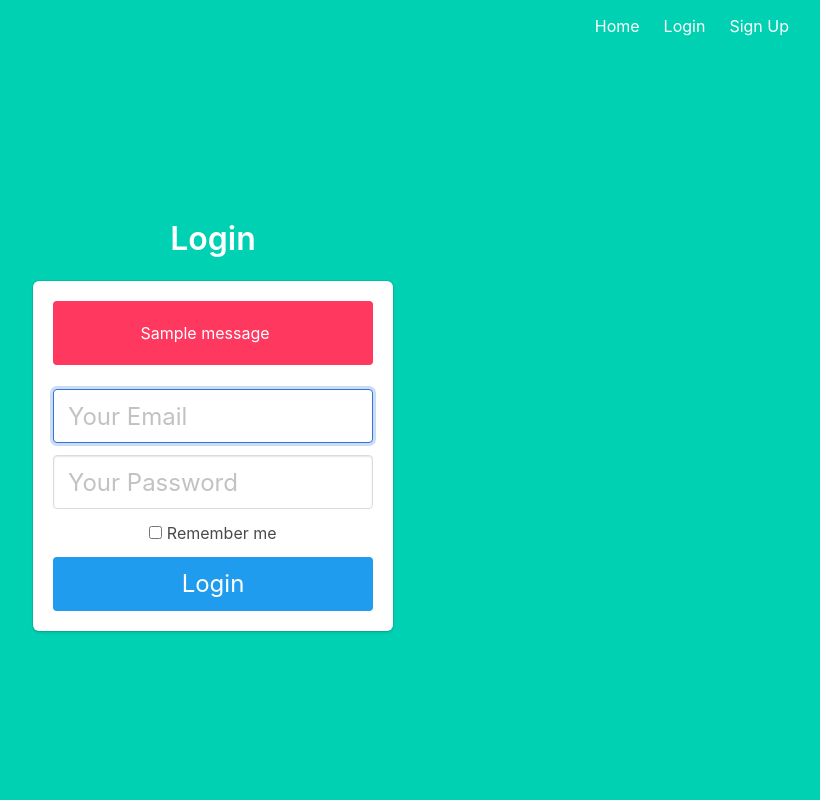
After one commit to RockyRous/PhotoHub, a Python web app: template Templates/login.html in a window 1280 px wide. The commit adds this page. Shown: the whole page, without its empty margins (427-1247 px from the left). Run offline with Jinja, Linux system fonts and the light colour scheme; the template is opened without the code that fills it, so the values that code supplies are empty; one stand-in notice (Sample message) is shown.

Commit message:
I made HTML for authorization and Base. I sketched out the basic functionality, but have not yet figured out flask-login

```diff
--- /dev/null
+++ b/Templates/Base.html
@@ -0,0 +1,52 @@
+<!DOCTYPE html>
+<html>
+
+<head>
+    <meta charset="utf-8">
+    <meta http-equiv="X-UA-Compatible" content="IE=edge">
+    <meta name="viewport" content="width=device-width, initial-scale=1">
+    <title>Flask Auth Example</title>
+    <link rel="stylesheet" href="https://cdnjs.cloudflare.com/ajax/libs/bulma/0.7.2/css/bulma.min.css" />
+</head>
+
+<body>
+    <section class="hero is-primary is-fullheight">
+
+        <div class="hero-head">
+            <nav class="navbar">
+                <div class="container">
+
+                    <div id="navbarMenuHeroA" class="navbar-menu">
+                        <div class="navbar-end">
+                            <a href="{{ url_for('index') }}" class="navbar-item">
+                                Home
+                            </a>
+                            {% if not current_user.is_authenticated %}
+                            <a href="{{ url_for('login') }}" class="navbar-item">
+                                Login
+                            </a>
+                            <a href="{{ url_for('signup') }}" class="navbar-item">
+                                Sign Up
+                            </a>
+                            {% endif %}
+                            {% if current_user.is_authenticated %}
+                            <a href="{{ url_for('logout') }}" class="navbar-item">
+                                Logout
+                            </a>
+                            {% endif %}
+                        </div>
+                    </div>
+                </div>
+            </nav>
+        </div>
+
+        <div class="hero-body">
+            <div class="container has-text-centered">
+               {% block content %}
+               {% endblock %}
+            </div>
+        </div>
+    </section>
+</body>
+
+</html>
--- /dev/null
+++ b/Templates/login.html
@@ -0,0 +1,40 @@
+{% extends "base.html" %}
+
+{% block content %}
+<div class="column is-4 is-offset-4">
+    <h3 class="title">Login</h3>
+    <div class="box">
+
+        <!-- flask - flash -->
+        {% with messages = get_flashed_messages() %}
+        {% if messages %}
+            <div class="notification is-danger">
+                {{ messages[0] }}
+            </div>
+        {% endif %}
+        {% endwith %}
+
+        <form method="POST" action="/login">
+            <div class="field">
+                <div class="control">
+                    <input class="input is-large" type="email" name="email" placeholder="Your Email" autofocus="">
+                </div>
+            </div>
+
+            <div class="field">
+                <div class="control">
+                    <input class="input is-large" type="password" name="password" placeholder="Your Password">
+                </div>
+            </div>
+            <div class="field">
+                <label class="checkbox">
+                    <input type="checkbox">
+                    Remember me
+                </label>
+            </div>
+            <button class="button is-block is-info is-large is-fullwidth">Login</button>
+        </form>
+
+    </div>
+</div>
+{% endblock %}
```
Also changed, not shown: Templates/index.html (+4 -9 lines), Templates/signup.html (added, +41 -0 lines), database.py (+12 -0 lines), main.py (+52 -8 lines).
